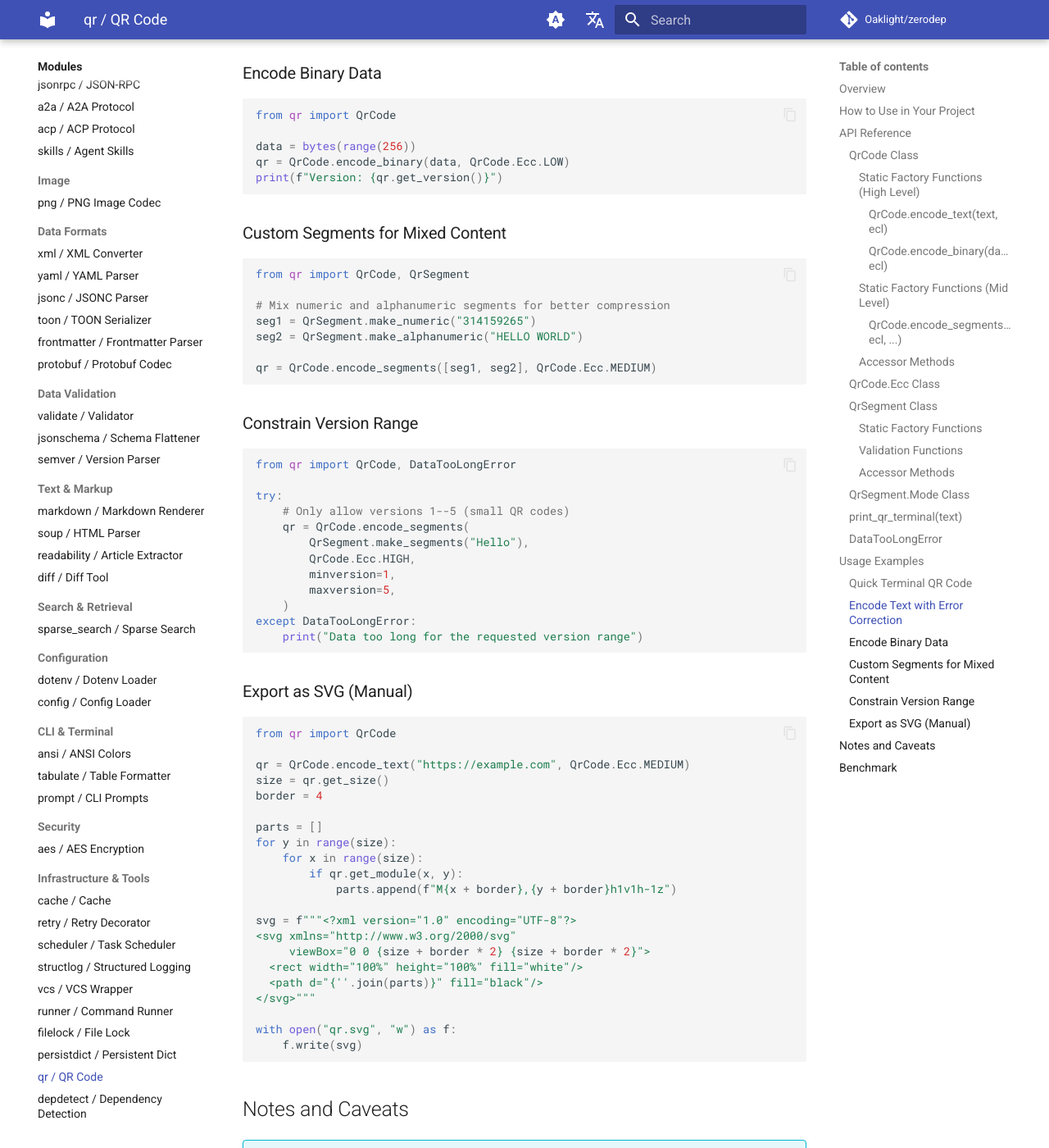
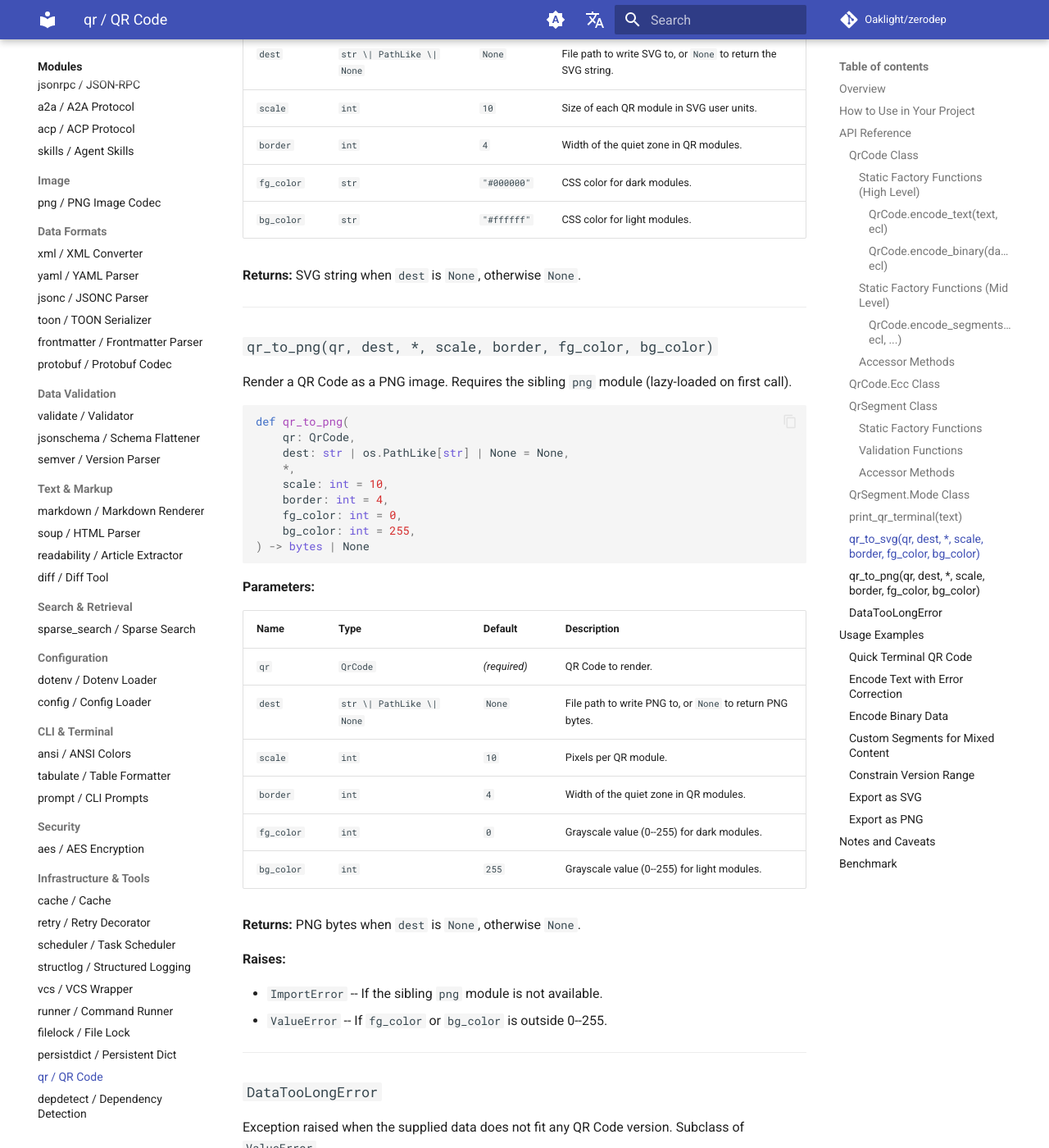
Before and after one commit to Oaklight/zerodep, an MkDocs documentation site: the page built from docs/modules/qr.md, in a window 1280 px wide and 1400 px high, scrolled down 6322 px. Shown: the whole window at 82% size. Built offline with MkDocs 1.6.1 and Material for MkDocs 9.7.7, drawn with Linux system fonts in a browser that asks for light colours; comment, search, counter and statistics services are not loaded; some of the changed text lies outside the part shown.

Commit message:
docs: add QR image output (qr_to_svg, qr_to_png) to changelog and module guide

````diff
--- a/docs/modules/qr.md
+++ b/docs/modules/qr.md
@@ -1,16 +1,16 @@
 # QR Code
 
-QR Code generation with terminal rendering -- zero dependencies, stdlib only, Python 3.10+.
+QR Code generation with terminal, SVG, and PNG rendering -- zero dependencies (PNG requires sibling `png` module), stdlib only, Python 3.10+.
 
 ## Overview
 
-The QR module provides a complete QR Code encoder conforming to the **QR Code Model 2** specification (ISO/IEC 18004). It supports all versions (sizes) from 1 to 40, all 4 error correction levels, and 4 character encoding modes. The module also includes a convenience function for rendering QR codes directly in the terminal using Unicode block characters.
+The QR module provides a complete QR Code encoder conforming to the **QR Code Model 2** specification (ISO/IEC 18004). It supports all versions (sizes) from 1 to 40, all 4 error correction levels, and 4 character encoding modes. The module includes rendering functions for terminal output (Unicode block characters), SVG export (string templating), and PNG export (via sibling `png` module).
 
-Based on [Project Nayuki's QR Code generator library](https://www.nayuki.io/page/qr-code-generator-library) (MIT License), with terminal rendering added for zerodep.
+Based on [Project Nayuki's QR Code generator library](https://www.nayuki.io/page/qr-code-generator-library) (MIT License), with rendering functions added for zerodep.
 
 | File | Description | Dependencies |
 |------|-------------|--------------|
-| `qr.py` | Full QR Code encoder + terminal renderer | None (stdlib only) |
+| `qr.py` | Full QR Code encoder + terminal/SVG/PNG renderer | `png` (sibling, optional -- only for PNG output) |
 
 ## How to Use in Your Project
 
@@ -23,7 +23,7 @@ cp qr/qr.py your_project/
 Then import the classes you need:
 
 ```python
-from qr import QrCode, QrSegment, print_qr_terminal
+from qr import QrCode, QrSegment, print_qr_terminal, qr_to_svg, qr_to_png
 ```
 
 ## API Reference
@@ -199,6 +199,73 @@ def print_qr_terminal(text: str) -> None
 
 ---
 
+### `qr_to_svg(qr, dest, *, scale, border, fg_color, bg_color)`
+
+Render a QR Code as an SVG image. Uses a single `<path>` element for compact output. No dependencies.
+
+```python
+def qr_to_svg(
+    qr: QrCode,
+    dest: str | os.PathLike[str] | None = None,
+    *,
+    scale: int = 10,
+    border: int = 4,
+    fg_color: str = "#000000",
+    bg_color: str = "#ffffff",
+) -> str | None
+```
+
+**Parameters:**
+
+| Name | Type | Default | Description |
+|------|------|---------|-------------|
+| `qr` | `QrCode` | *(required)* | QR Code to render. |
+| `dest` | `str \| PathLike \| None` | `None` | File path to write SVG to, or `None` to return the SVG string. |
+| `scale` | `int` | `10` | Size of each QR module in SVG user units. |
+| `border` | `int` | `4` | Width of the quiet zone in QR modules. |
+| `fg_color` | `str` | `"#000000"` | CSS color for dark modules. |
+| `bg_color` | `str` | `"#ffffff"` | CSS color for light modules. |
+
+**Returns:** SVG string when `dest` is `None`, otherwise `None`.
+
+---
+
+### `qr_to_png(qr, dest, *, scale, border, fg_color, bg_color)`
+
+Render a QR Code as a PNG image. Requires the sibling `png` module (lazy-loaded on first call).
+
+```python
+def qr_to_png(
+    qr: QrCode,
+    dest: str | os.PathLike[str] | None = None,
+    *,
+    scale: int = 10,
+    border: int = 4,
+    fg_color: int = 0,
+    bg_color: int = 255,
+) -> bytes | None
+```
+
+**Parameters:**
+
+| Name | Type | Default | Description |
+|------|------|---------|-------------|
+| `qr` | `QrCode` | *(required)* | QR Code to render. |
+| `dest` | `str \| PathLike \| None` | `None` | File path to write PNG to, or `None` to return PNG bytes. |
+| `scale` | `int` | `10` | Pixels per QR module. |
+| `border` | `int` | `4` | Width of the quiet zone in QR modules. |
+| `fg_color` | `int` | `0` | Grayscale value (0--255) for dark modules. |
+| `bg_color` | `int` | `255` | Grayscale value (0--255) for light modules. |
+
+**Returns:** PNG bytes when `dest` is `None`, otherwise `None`.
+
+**Raises:**
+
+- `ImportError` -- If the sibling `png` module is not available.
+- `ValueError` -- If `fg_color` or `bg_color` is outside 0--255.
+
+---
+
 ### `DataTooLongError`
 
 Exception raised when the supplied data does not fit any QR Code version. Subclass of `ValueError`.
@@ -263,30 +330,32 @@ except DataTooLongError:
     print("Data too long for the requested version range")
 ```
 
-### Export as SVG (Manual)
+### Export as SVG
 
 ```python
-from qr import QrCode
+from qr import QrCode, qr_to_svg
 
 qr = QrCode.encode_text("https://example.com", QrCode.Ecc.MEDIUM)
-size = qr.get_size()
-border = 4
 
-parts = []
-for y in range(size):
-    for x in range(size):
-        if qr.get_module(x, y):
-            parts.append(f"M{x + border},{y + border}h1v1h-1z")
+# Return SVG string
+svg = qr_to_svg(qr)
 
-svg = f"""<?xml version="1.0" encoding="UTF-8"?>
-<svg xmlns="http://www.w3.org/2000/svg"
-     viewBox="0 0 {size + border * 2} {size + border * 2}">
-  <rect width="100%" height="100%" fill="white"/>
-  <path d="{''.join(parts)}" fill="black"/>
-</svg>"""
+# Write to file with custom colors
+qr_to_svg(qr, "qr.svg", fg_color="darkblue", bg_color="#f0f0f0")
+```
 
-with open("qr.svg", "w") as f:
-    f.write(svg)
+### Export as PNG
+
+```python
+from qr import QrCode, qr_to_png
+
+qr = QrCode.encode_text("https://example.com", QrCode.Ecc.MEDIUM)
+
+# Return PNG bytes
+png_bytes = qr_to_png(qr)
+
+# Write to file with custom scale
+qr_to_png(qr, "qr.png", scale=20, border=2)
 ```
 
 ## Notes and Caveats
````
Also changed, not shown: docs/changelog.md (+1 -0 lines).
